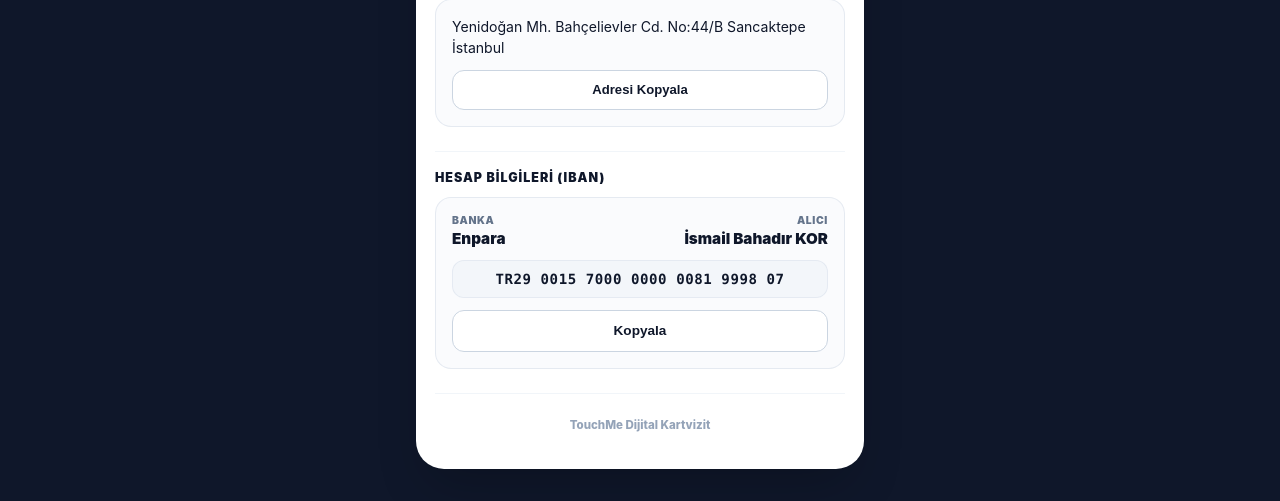
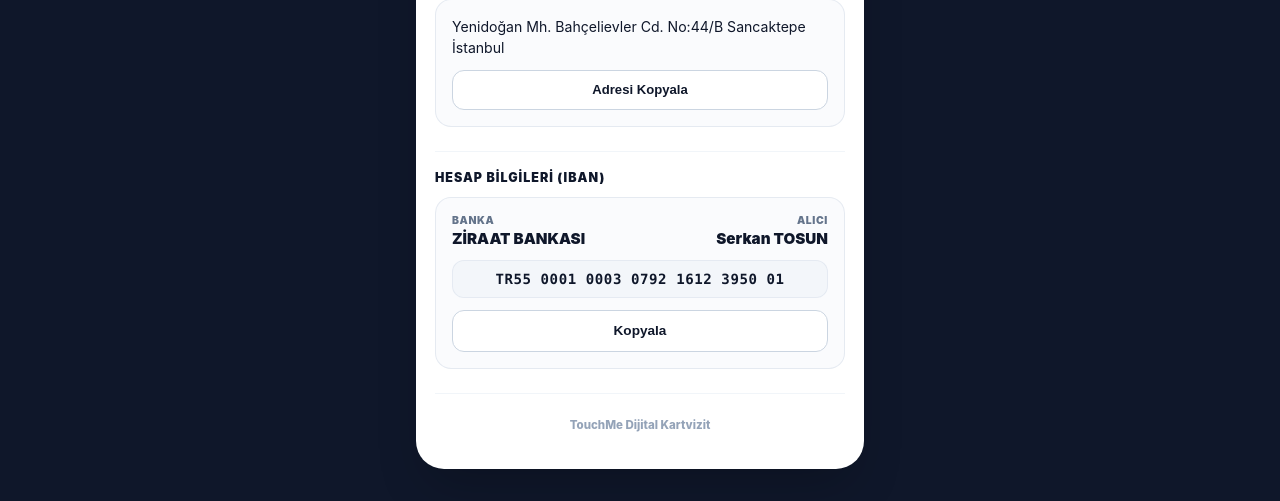
Before and after one commit to ToouchMee/Serkan-TOSUN, a plain HTML site: page index.html in a window 1280 px wide. Shown: the part 812-1313 px from the top of the page. Drawn offline with Linux system fonts and the light colour scheme.

Commit message:
Update bank details in index.html

```diff
--- a/index.html
+++ b/index.html
@@ -642,9 +642,9 @@ const BILGILER = {
   "acikAdres": "Yenidoğan Mh. Bahçelievler Cd. No:44/B Sancaktepe İstanbul",
   "googleYorumUrl": "https://www.google.com/maps/place//data=!4m3!3m2!1s0x14cad156f99ad1bf:0xe24f9815afd91d51!12e1?source=g.page.m.nr._&laa=nmx-review-solicitation-recommendation-card",
   "instagramKullaniciAdi": "shikmengiyim",
-  "bankaAdi": "Enpara",
-  "alici": "İsmail Bahadır KOR",
-  "iban": "TR29 0015 7000 0000 0081 9998 07",
+  "bankaAdi": "ZİRAAT BANKASI",
+  "alici": "Serkan TOSUN",
+  "iban": "TR55 0001 0003 0792 1612 3950 01",
   "ekstraKartlar": []
 };
 
```
